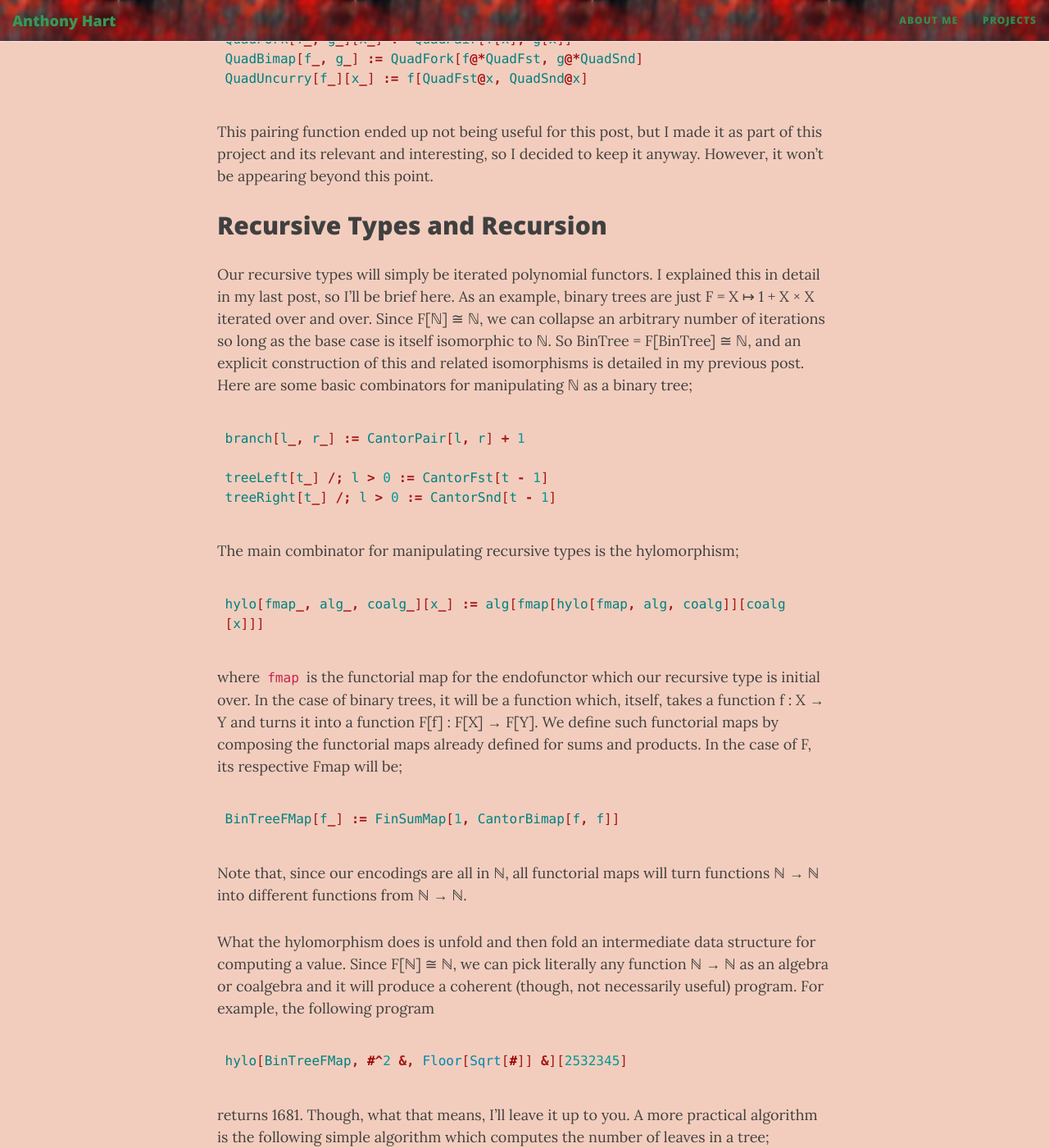
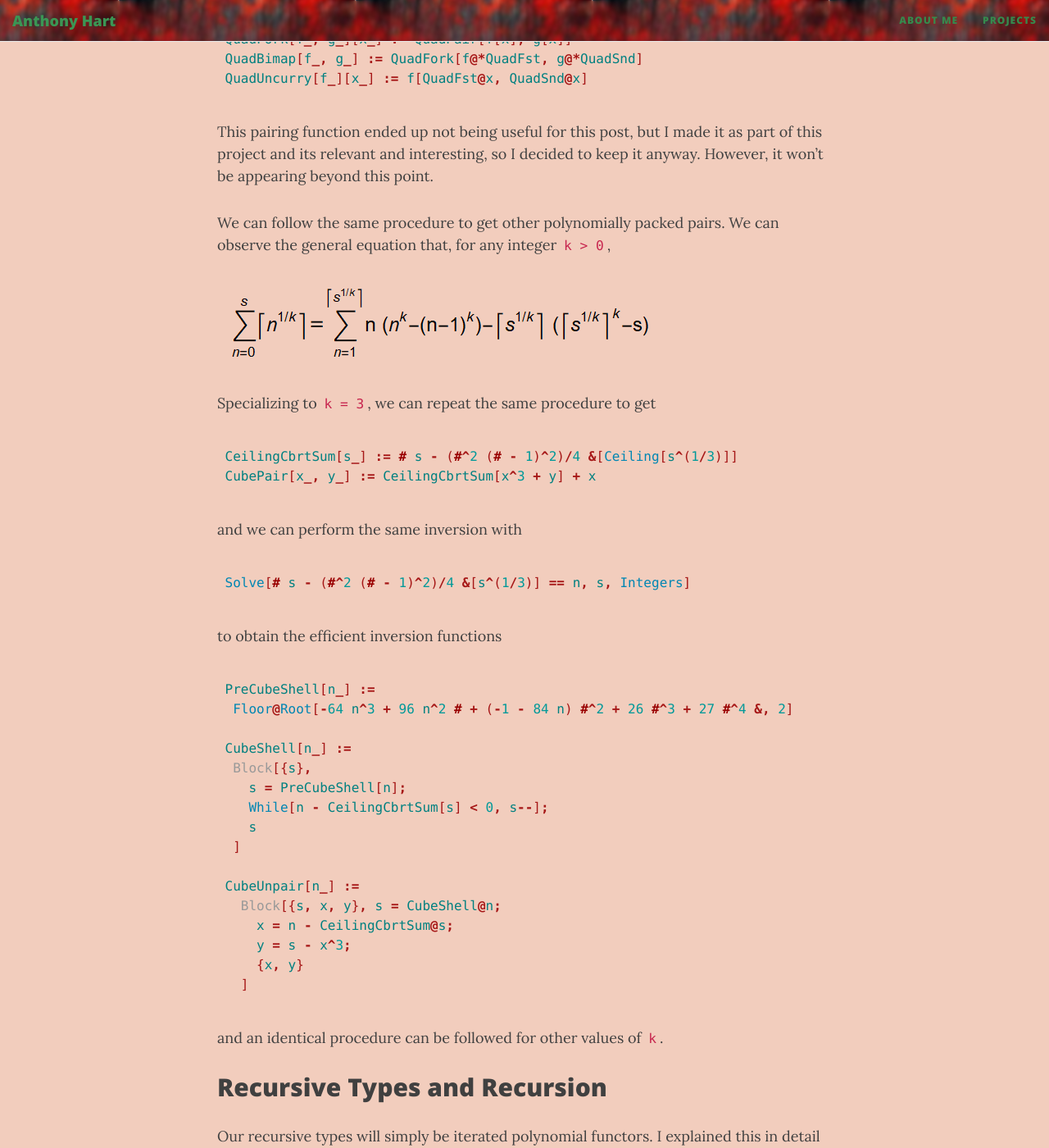
Before and after one commit to AHartNtkn/AHartNtkn.github.io, a Jekyll site: the page built from _posts/2021-05-11-Computing-the-Discrete-Continuously.md, in a window 1280 px wide and 1400 px high, scrolled down 19195 px. Shown: the whole window at 82% size. Built offline with Jekyll 4.4.1, drawn with Linux system fonts in a browser that asks for light colours; nearby versions of some CDN libraries; some of the changed text lies outside the part shown.

Commit message:
Add information on cubic pairing

````diff
--- a/_posts/2021-05-11-Computing-the-Discrete-Continuously.md
+++ b/_posts/2021-05-11-Computing-the-Discrete-Continuously.md
@@ -435,13 +435,13 @@ However, that `QuadShell` implementation is clearly too slow for our purposes. T
 PreQuadShell[n_] := Floor@Root[-36 n^2 + (1 + 36 n) # - 17 #^2 + 16 #^3 &, 1]
 ```
 
-Which is quite nice, I think, but is subject to periodic off-by-one errors. We can use this as a first pass estimate and adjust accordingly;
+Which is quite nice, I think, but is subject to periodic overestimations. We can use this as a first pass estimate and adjust accordingly;
 
 ```mathematica
 QuadShell[n_] :=
  Block[{s},
   s = PreQuadShell[n];
-  If[n - CeilingSqrtSum[s] < 0, s--];
+  While[n - CeilingSqrtSum[s] < 0, s--];
   s]
 ```
 
@@ -454,6 +454,46 @@ QuadUncurry[f_][x_] := f[QuadFst@x, QuadSnd@x]
 ```
 
 This pairing function ended up not being useful for this post, but I made it as part of this project and its relevant and interesting, so I decided to keep it anyway. However, it won't be appearing beyond this point.
+
+We can follow the same procedure to get other polynomially packed pairs. We can observe the general equation that, for any integer `k > 0`,
+
+![An equation for simplifying sums involving ceiling roots](../img/discCont/CeilingSum.png)
+
+Specializing to `k = 3`, we can repeat the same procedure to get
+
+```mathematica
+CeilingCbrtSum[s_] := # s - (#^2 (# - 1)^2)/4 &[Ceiling[s^(1/3)]]
+CubePair[x_, y_] := CeilingCbrtSum[x^3 + y] + x
+```
+
+and we can perform the same inversion with
+
+```mathematica
+Solve[# s - (#^2 (# - 1)^2)/4 &[s^(1/3)] == n, s, Integers]
+```
+
+to obtain the efficient inversion functions
+
+```mathematica
+PreCubeShell[n_] :=
+ Floor@Root[-64 n^3 + 96 n^2 # + (-1 - 84 n) #^2 + 26 #^3 + 27 #^4 &, 2]
+
+CubeShell[n_] :=
+ Block[{s},
+   s = PreCubeShell[n];
+   While[n - CeilingCbrtSum[s] < 0, s--];
+   s
+ ]
+
+CubeUnpair[n_] :=
+  Block[{s, x, y}, s = CubeShell@n;
+    x = n - CeilingCbrtSum@s;
+    y = s - x^3;
+    {x, y}
+  ]
+```
+
+and an identical procedure can be followed for other values of `k`.
 
 <a name="headingRec"></a>
 ## Recursive Types and Recursion
````
Also changed, not shown: img/discCont/CeilingSum.png (added).
